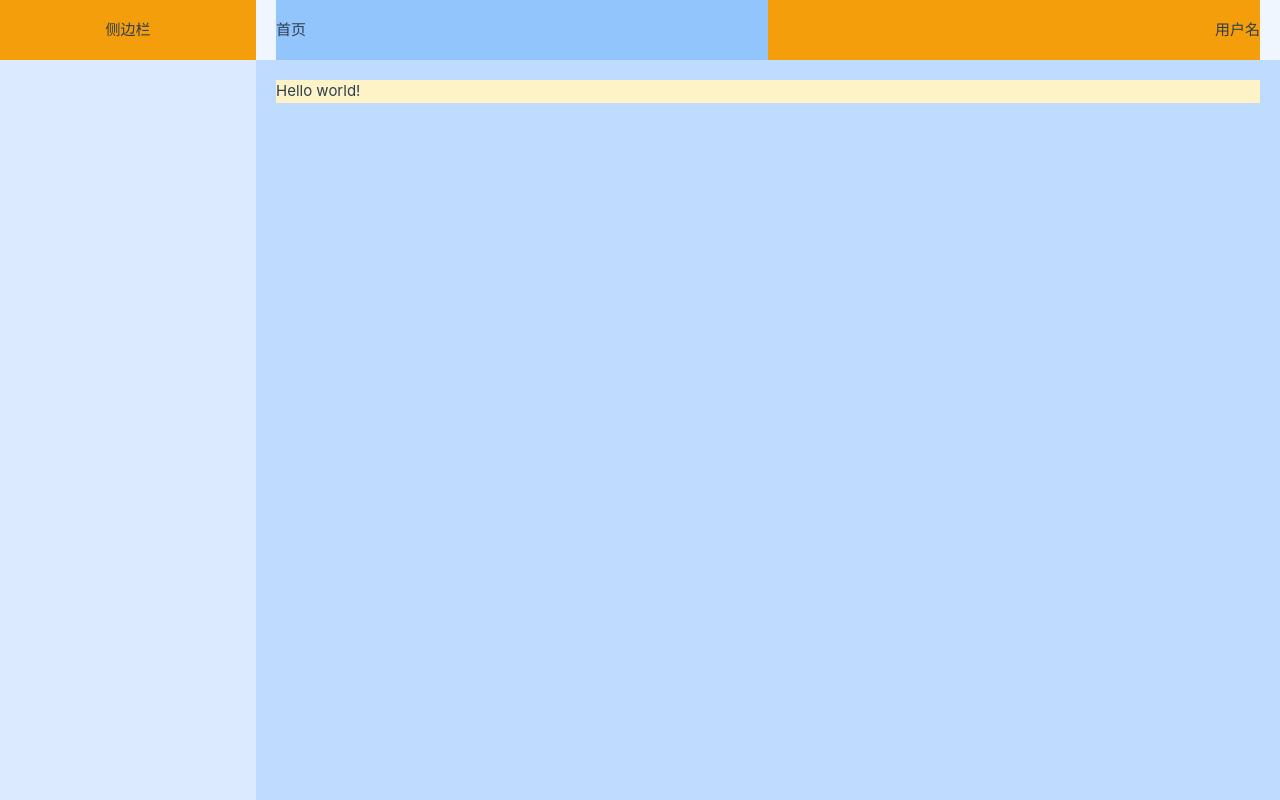
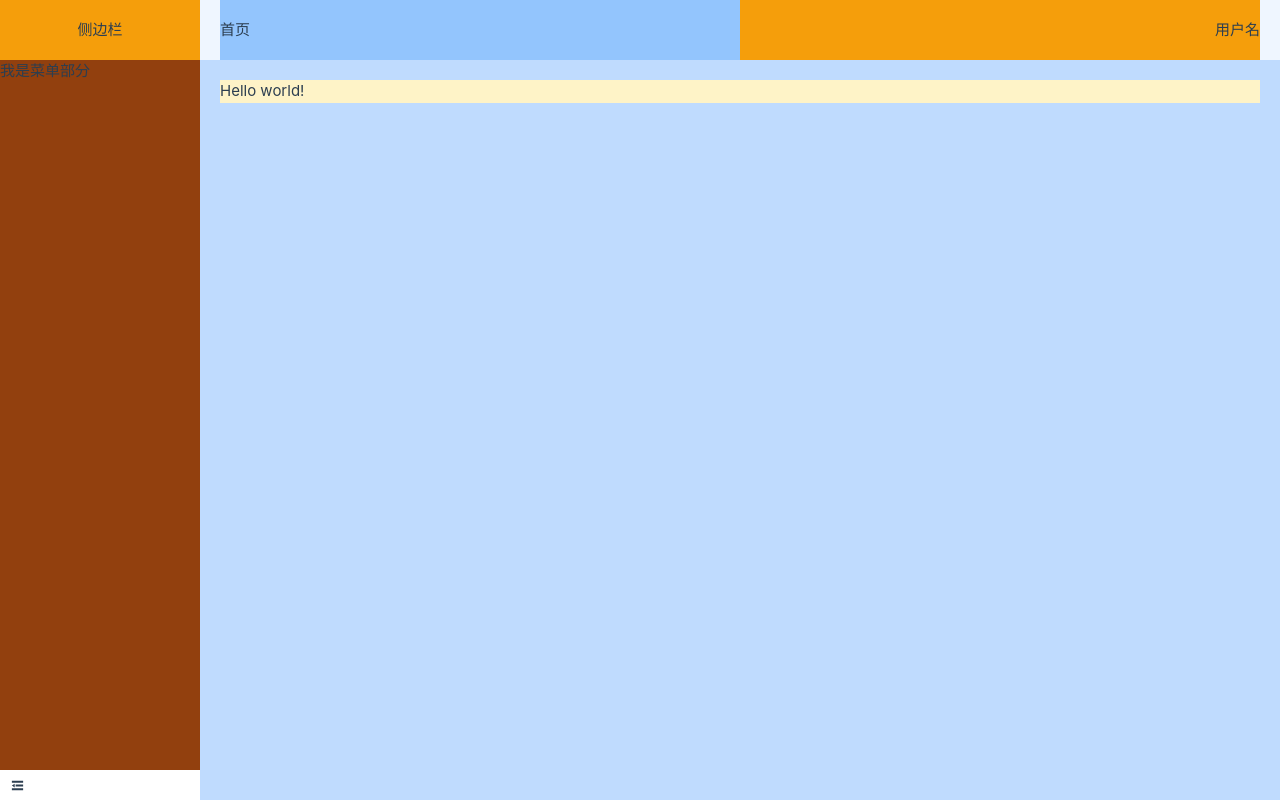
Before and after one commit to hhdyhaha/hhdy-admin, a Vue app: page / in a window 1280 px wide. Built offline with nearby package versions, Linux system fonts and the light colour scheme.

Commit message:
侧边栏折叠

```diff
--- a/components.d.ts
+++ b/components.d.ts
@@ -17,6 +17,7 @@ declare module 'vue' {
     ElForm: typeof import('element-plus/es')['ElForm']
     ElFormItem: typeof import('element-plus/es')['ElFormItem']
     ElHeader: typeof import('element-plus/es')['ElHeader']
+    ElIcon: typeof import('element-plus/es')['ElIcon']
     ElInput: typeof import('element-plus/es')['ElInput']
     ElMain: typeof import('element-plus/es')['ElMain']
     ElOption: typeof import('element-plus/es')['ElOption']
@@ -25,6 +26,7 @@ declare module 'vue' {
     ElSelect: typeof import('element-plus/es')['ElSelect']
     ElSwitch: typeof import('element-plus/es')['ElSwitch']
     ElTimePicker: typeof import('element-plus/es')['ElTimePicker']
+    ElTooltip: typeof import('element-plus/es')['ElTooltip']
     HelloWorld: typeof import('./src/components/HelloWorld.vue')['default']
     IconCommunity: typeof import('./src/components/icons/IconCommunity.vue')['default']
     IconDocumentation: typeof import('./src/components/icons/IconDocumentation.vue')['default']
--- a/src/views/HomeView.vue
+++ b/src/views/HomeView.vue
@@ -1,9 +1,34 @@
 <template>
   <div class="h-full">
     <el-container class="h-full">
-      <el-aside width="20%" class="bg-blue-100">
+      <el-aside :width="isCollapse ? '64px' : '200px'">
         <div class="w-full h-[60px] bg-amber-500 flex justify-center items-center">
           侧边栏
+        </div>
+        <div class="h-[calc(100%-90px)] bg-amber-800">
+          我是菜单部分
+        </div>
+        <div class="w-full h-[30px] flex items-center pl-2.5 cursor-pointer" @click="isFold">
+          <el-tooltip
+              class="box-item"
+              effect="dark"
+              content="点击折叠"
+              placement="right"
+              v-if="isCollapse===false"
+          >
+            <el-icon><Fold/></el-icon>
+
+          </el-tooltip>
+          <el-tooltip
+              class="box-item"
+              effect="dark"
+              content="点击展开"
+              placement="right"
+              v-else
+          >
+            <el-icon><Expand/></el-icon>
+          </el-tooltip>
+
         </div>
       </el-aside>
       <el-container class="w-4/5">
@@ -26,6 +51,13 @@
 </template>
 
 <script setup lang="ts">
+import {ref} from 'vue'
+import {Fold, Expand} from '@element-plus/icons-vue'
+
+const isCollapse = ref<boolean>(false)
+const isFold = () => {
+  isCollapse.value = !isCollapse.value
+}
 </script>
 
 <style lang="scss" scoped>
```
